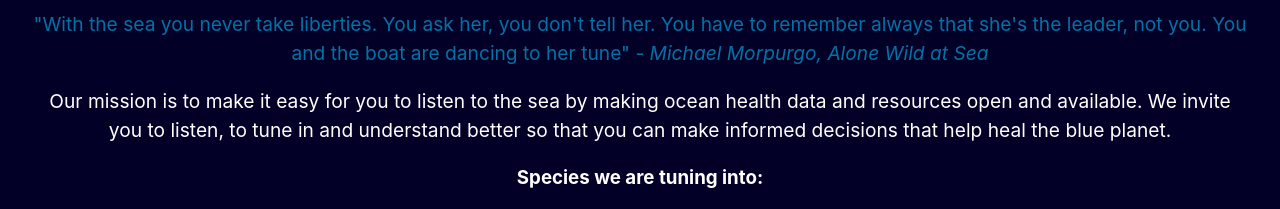
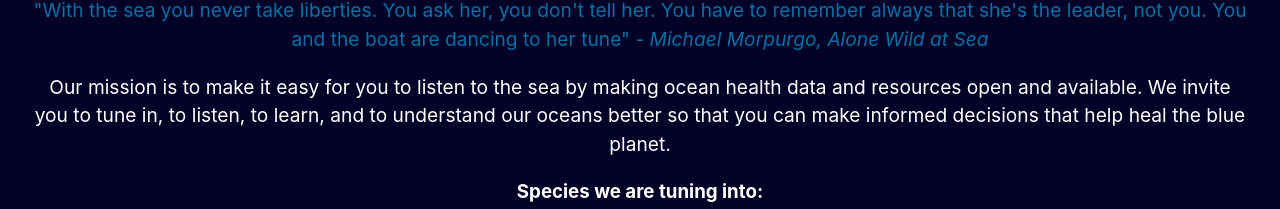
Before and after one commit to nalumedia/meassureblue, a React (Vite) app: page / in a window 1280 px wide. Shown: the part 427-636 px from the top of the page. Built offline with nearby package versions, Linux system fonts and the light colour scheme; no server answers; the database is empty.

Commit message:
updated homepage copy

```diff
--- a/src/App.jsx
+++ b/src/App.jsx
@@ -54,7 +54,7 @@ function App() {
         "With the sea you never take liberties. You ask her, you don't tell her. You have to remember always that she's the leader, not you. You and the boat are dancing to her tune" - <em>Michael Morpurgo, Alone Wild at Sea</em>
       </p>
       <p className="homepage">
-        Our mission is to make it easy for you to listen to the sea by making ocean health data and resources open and available. We invite you to listen, to tune in and understand better so that you can make informed decisions that help heal the blue planet.
+        Our mission is to make it easy for you to listen to the sea by making ocean health data and resources open and available. We invite you to tune in, to listen, to learn, and to understand our oceans better so that you can make informed decisions that help heal the blue planet.
       </p>
       <h3>Species we are tuning into:</h3>
       <ul>
```
